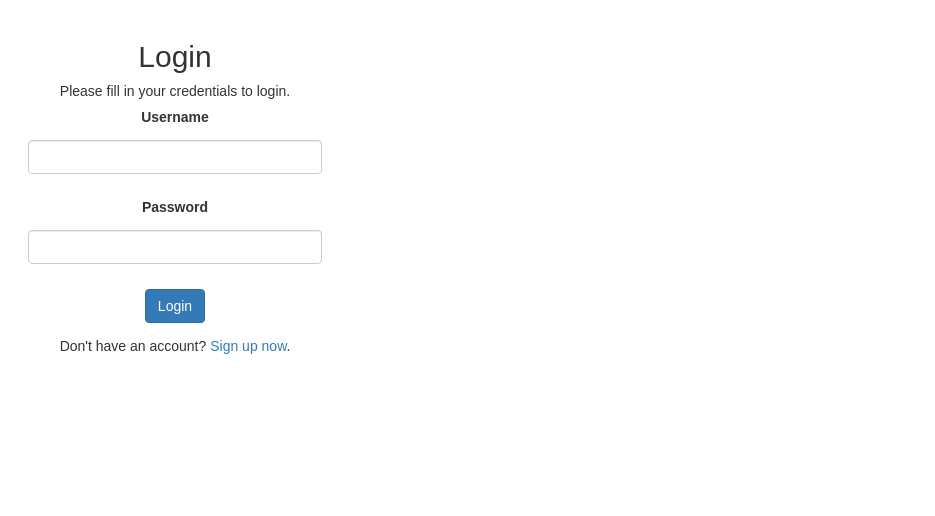
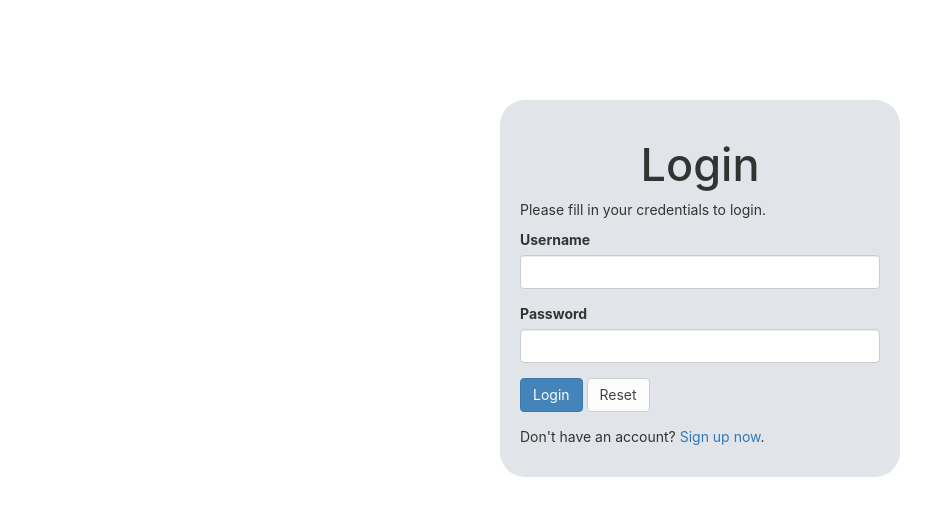
Before and after one commit to GEETANJALI0507/Laptops-and-Mobile-Store, a PHP site: page /login.php in a window 1280 px wide. Shown: the top 516 px of the page, without its empty margins (0-935 px from the left). Run offline with PHP 8.4, Linux system fonts and the light colour scheme.

Commit message:
Update login.php

```diff
--- a/login.php
+++ b/login.php
@@ -3,8 +3,7 @@
 session_start();
 
 // Check if the user is already logged in, if yes then redirect him to welcome page
-if(isset($_SESSION["loggedin"]) && $_SESSION["loggedin"] === true)
-{
+if(isset($_SESSION["loggedin"]) && $_SESSION["loggedin"] === true){
     header("location: welcome.php");
     exit;
 }
@@ -108,76 +107,15 @@
 
 <!DOCTYPE html>
 <html lang="en">
-     <style>
-    h1{
-  text-align: center;
-  font-size:45px;
-  color:purple;
-  background-color:lightgrey;
-}
-body{
-  text-align: center;
-  font-size:25px;
-  background-color: lightblue;
-  font-family:Helvetica;
-}
-.info{
-  background-color:#e6ffff;
-  text-align: left;
-  margin:20px;
-  padding:20px;
-}
-
-input[type=text], input[type=password] {
-  width: 95%;
-  padding: 12px 20px;
-  margin: 10px 0;
-  display: inline-block;
-  border: 1px solid #ccc;
-  box-sizing: border-box;
-}
-button {
-  background-color: green;
-  color: white;
-  padding: 14px 20px;
-  margin: 10px 0;
-  border: none;
-  cursor: pointer;
-  width: 100%;
-}
-
-
-button:hover {
-  opacity: 0.9;
-}
-
-.cancelbn{
-  background-color:red;
-  width: auto;
-  padding: 18px 30px;
-}
-.cancel{
-  text-align:left;
-  padding:10px;
-  margin:15px;
-}
-span.psw{
- float: right;
-  padding-top: 16px;
-}
-
-img.profile {
-  width: 40%;
-  border-radius: 50%;
-}
-</style>
 <head>
     <meta charset="UTF-8">
     <title>Login</title>
     <link rel="stylesheet" href="https://maxcdn.bootstrapcdn.com/bootstrap/3.3.7/css/bootstrap.css">
     <style type="text/css">
-        body{ font: 14px sans-serif; }
-        .wrapper{ width: 350px; padding: 20px; }
+        body { font-family: -apple-system,BlinkMacSystemFont,Segoe UI,Helvetica,Arial,sans-serif,Apple Color Emoji,Segoe UI Emoji; font-size: 14px; }
+        .wrapper { margin-left: 500px; margin-top: 100px; width: 400px; padding: 20px; background-color:#e1e4e8; border-radius: 25px; }
+        h2 { text-align: center; font-size:45px; }
+        #SB, #RB { opacity: 0.9; }
     </style>
 </head>
 <body>
@@ -196,7 +134,8 @@
                 <span class="help-block"><?php echo $password_err; ?></span>
             </div>
             <div class="form-group">
-                <input type="submit" class="btn btn-primary" value="Login">
+                <input id=SB type="submit" class="btn btn-primary" value="Login">
+                <input id=RB type="reset" class="btn btn-default" value="Reset">
             </div>
             <p>Don't have an account? <a href="register.php">Sign up now</a>.</p>
         </form>
```
